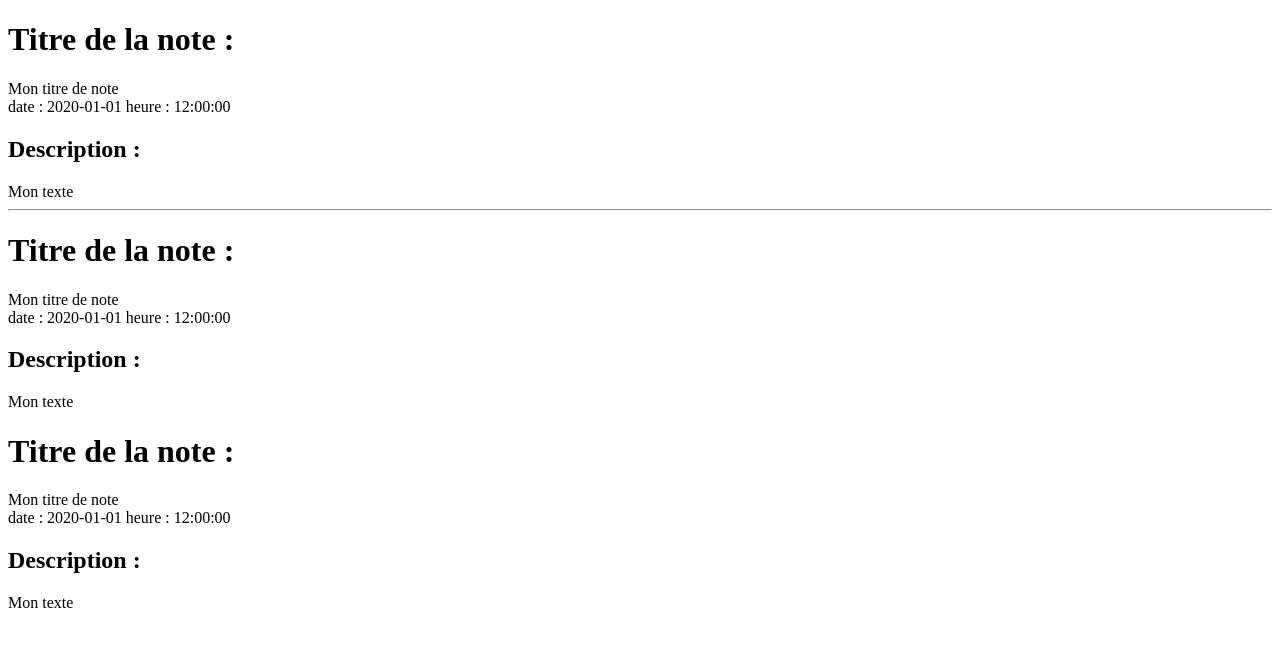
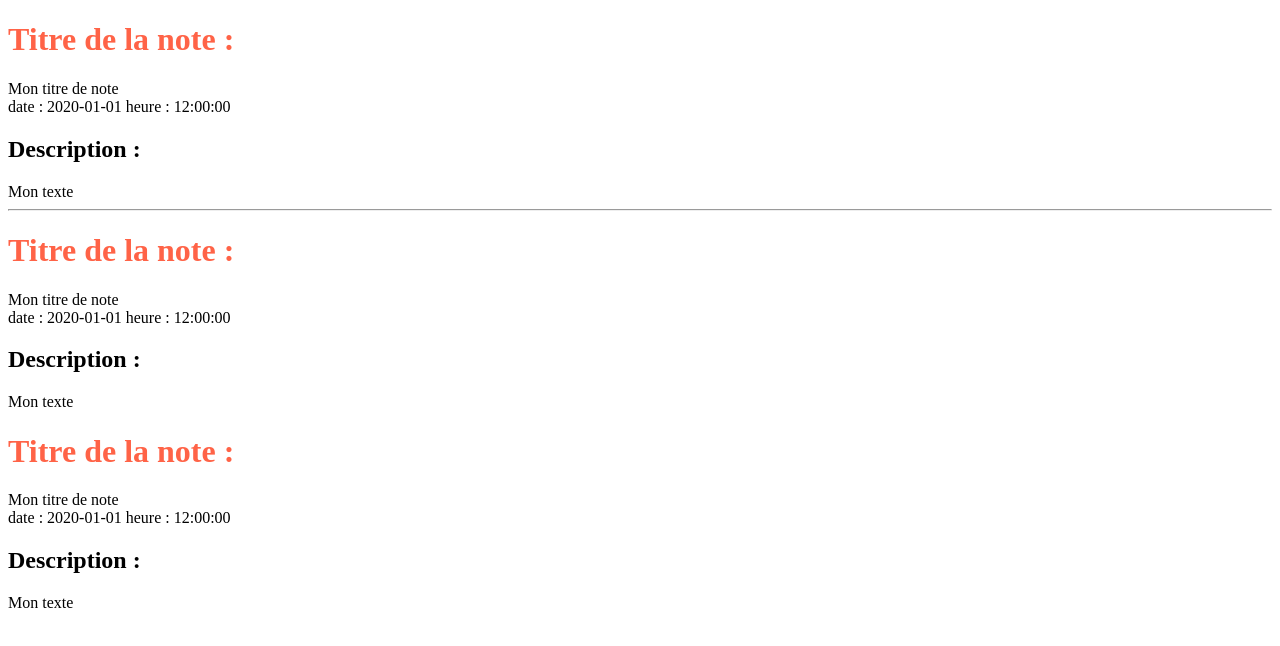
Before and after one commit to MisterBrice/DHLCV_12_2020, a website: page index.html in a window 1280 px wide. Drawn offline with Linux system fonts and the light colour scheme.

Commit message:
mise en place css

```diff
--- /dev/null
+++ b/css/style.css
@@ -0,0 +1,4 @@
+h1 {
+    color:tomato;
+    font-weight: 900;
+}
--- a/index.html
+++ b/index.html
@@ -6,6 +6,8 @@
     <meta name="viewport" content="width=device-width, initial-scale=1.0">
     <meta http-equiv="X-UA-Compatible" content="ie=edge">
     <title>Mon application Post-it&copy;</title>
+    <!-- Latest compiled and minified CSS -->
+    <link rel="stylesheet" href="css/style.css">
 </head>
 
 <body>
```
